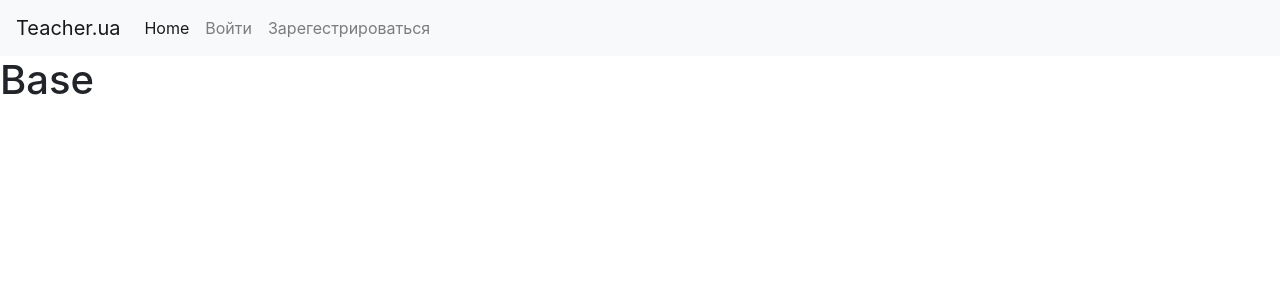
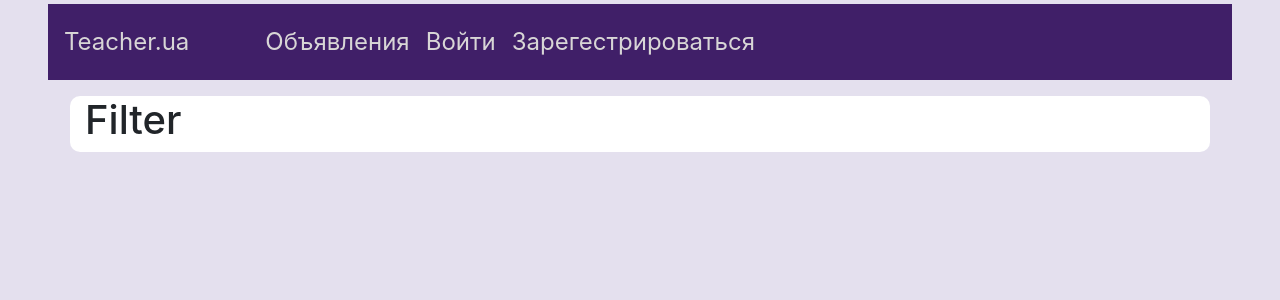
Before and after one commit to VladisIove/teach.ua, a Django app: page /home/ in a window 1280 px wide. Shown: the top 300 px of the page. Run offline with Django 3.2, Linux system fonts and the light colour scheme; some libraries are stand-ins or nearby versions.

Commit message:
Start frontend

```diff
--- a/teach/urls.py
+++ b/teach/urls.py
@@ -29,6 +29,5 @@
     path('accounts/', include('django_registration.backends.activation.urls')),
     path('accounts/', include('django.contrib.auth.urls')),
 ]
-
+urlpatterns += static( settings.STATIC_URL, document_root=settings.STATIC_ROOT)
 urlpatterns += static( settings.MEDIA_URL, document_root = settings.MEDIA_ROOT)
-urlpatterns += static( settings.STATIC_URL, document_root=settings.STATIC_ROOT)
--- a/templates/base.html
+++ b/templates/base.html
@@ -12,32 +12,43 @@
 	<meta name='viewport' content='width=device-width, initial-scale=1.0 shrink-to-fit=no'>
 	<link rel="stylesheet" href="https://stackpath.bootstrapcdn.com/bootstrap/4.3.1/css/bootstrap.min.css" integrity="sha384-ggOyR0iXCbMQv3Xipma34MD+dH/1fQ784/j6cY/iJTQUOhcWr7x9JvoRxT2MZw1T" crossorigin="anonymous">
 	<link rel="stylesheet" href="{% static 'css/base.css' %}" type='text/css'>
+  <style>
+    body{
+      background: #e4e0ee;
+    }
+
+    .navbar{
+      background: #401f68 !important;
+
+    }
+
+    .navbar > a, #navbarNavAltMarkup a{
+      color: #d8d6d6 !important;
+      font-size: 1.5rem;
+    }
+
+    #navbarNavAltMarkup a:hover{
+      text-decoration: underline;
+      text-decoration-color: #716c6b;
+    }
+  </style>
 	{% block css %}
 
 	{% endblock %}
 </head>
 <body>
-  <nav class="navbar navbar-expand-lg navbar-light bg-light">
-    <a class="navbar-brand" href="{% url 'user:home' %}">Teacher.ua</a>
-    <button class="navbar-toggler" type="button" data-toggle="collapse" data-target="#navbarNavAltMarkup" aria-controls="navbarNavAltMarkup" aria-expanded="false" aria-label="Toggle navigation">
-      <span class="navbar-toggler-icon"></span>
-    </button>
-    <div class="collapse navbar-collapse" id="navbarNavAltMarkup">
-      <div class="navbar-nav">
-        <a class="nav-item nav-link active" href="{% url 'user:home' %}">Home <span class="sr-only">(current)</span></a>
-        {% if user.is_active %}
-        <a class="nav-item nav-link" href="{% url 'user:update_profile' user.pk %}">Мой профиль</a>
-        <a class="nav-item nav-link" href="{% url 'logout' %}">Выйти</a>
-        {% else %}
-        <a class="nav-item nav-link " href="{% url 'login' %}">Войти</a>
-        <a class="nav-item nav-link " href="{% url 'registration_register' %}">Зарегестрироваться</a>
-        {% endif %}
-      </div>
-    </div>
-  </nav>
-  {% block content %}
+   <div class="ml-lg-5 mr-lg-5 ">
+       {% include 'includes/navbar.html' %}
+   </div>
+
+
+
+  <div class="container">
+      {% block content %}
 
   {% endblock %}
+  </div>
+
 
 
 	<script src="https://code.jquery.com/jquery-3.3.1.slim.min.js" integrity="sha384-q8i/X+965DzO0rT7abK41JStQIAqVgRVzpbzo5smXKp4YfRvH+8abtTE1Pi6jizo" crossorigin="anonymous"></script>
--- a/templates/home.html
+++ b/templates/home.html
@@ -1,21 +1,51 @@
 {% extends 'base.html' %}
+{% load static %}
+
+{% block content %}
+{% block css %}
+  <style>
+
+    .filter{
+      background: white;
+      border-radius: 10px;
+    }
+
+    .main{
+      background: white;
+
+    }
+  </style>
+{% endblock %}
 
 
-{% block content %}
-<h1>Base</h1>
+  <div class="row">
+    <div class="col-12 filter mt-3 mb-3">
+      <h1>Filter</h1>
+    </div>
+    <div class="col-12 main">
+
       {% for user_ad in users %}
-		<h1>{{ user_ad.name }}</h1>
+      <div class="card mb-3 mt-1">
+        <div class="row no-gutters">
+          <div class="col-md-4">
+            <img src="{{ MEDIA_ROOT }}{{ user_ad.img.url }}" class="card-img" alt="...">
+          </div>
 
-		<button type="button" class="btn btn-primary" data-toggle="modal" data-target="#{{user_ad.id}}">
-		  Launch demo modal
+          <div class="col-md-8">
+            <div class="card-body">
+              <h5 class="card-title">{{ user_ad.name }} {{ user_ad.surname }}</h5>
+              <p class="card-text">Название предмета: {{ user_ad.skill.all }}</p>
+                    <button type="button" class="btn btn-primary" data-toggle="modal" data-target="#popup-{{user_ad.pk}}">
+        Подробнее...
       </button>
+              <p class="card-text"><small class="text-muted">Last updated 3 mins ago</small></p>
+            </div>
+          </div>
+        </div>
+      </div>
 
 
-	<!-- Button trigger modal -->
-
-
-<!-- Modal -->
-<div class="modal fade" id="{{user_ad.id}}" tabindex="-1" role="dialog" aria-labelledby="exampleModalCenterTitle" aria-hidden="true">
+      <div class="modal fade" id="popup-{{user_ad.pk}}" tabindex="-1" role="dialog" aria-labelledby="exampleModalCenterTitle" aria-hidden="true">
         <div class="modal-dialog modal-dialog-centered" role="document">
           <div class="modal-content">
             <div class="modal-header">
@@ -35,5 +65,10 @@
           </div>
         </div>
       </div>
+
       {% endfor %}
+    </div>
+  </div>
+
+
 {% endblock %}
--- /dev/null
+++ b/templates/includes/navbar.html
@@ -0,0 +1,22 @@
+
+{% load static %}
+
+<nav class="navbar navbar-expand-lg navbar-light bg-light mt-1">
+  <a class="navbar-brand" href="{% url 'user:home' %}">Teacher.ua</a>
+  <button class="navbar-toggler" type="button" data-toggle="collapse" data-target="#navbarNavAltMarkup" aria-controls="navbarNavAltMarkup" aria-expanded="false" aria-label="Toggle navigation">
+    <span class="navbar-toggler-icon"></span>
+  </button>
+  <div class="collapse navbar-collapse ml-5 p-1" id="navbarNavAltMarkup">
+    <div class="navbar-nav align-self-end" >
+      <a class="nav-item nav-link active" href="{% url 'user:home' %}">Объявления <span class="sr-only">(current)</span></a>
+      {% if user.is_active %}
+      <a class="nav-item nav-link" href="{% url 'user:update_profile' user.pk %}">Мой профиль</a>
+      <a class="nav-item nav-link" href="{% url 'logout' %}">Выйти</a>
+      {% else %}
+      <a class="nav-item nav-link " href="{% url 'login' %}">Войти</a>
+      <a class="nav-item nav-link " href="{% url 'registration_register' %}">Зарегестрироваться</a>
+      {% endif %}
+
+    </div>
+  </div>
+</nav>
```
Also changed, not shown: static/css/base.css (added). Lines whose indentation alone changed are shown as unchanged.
